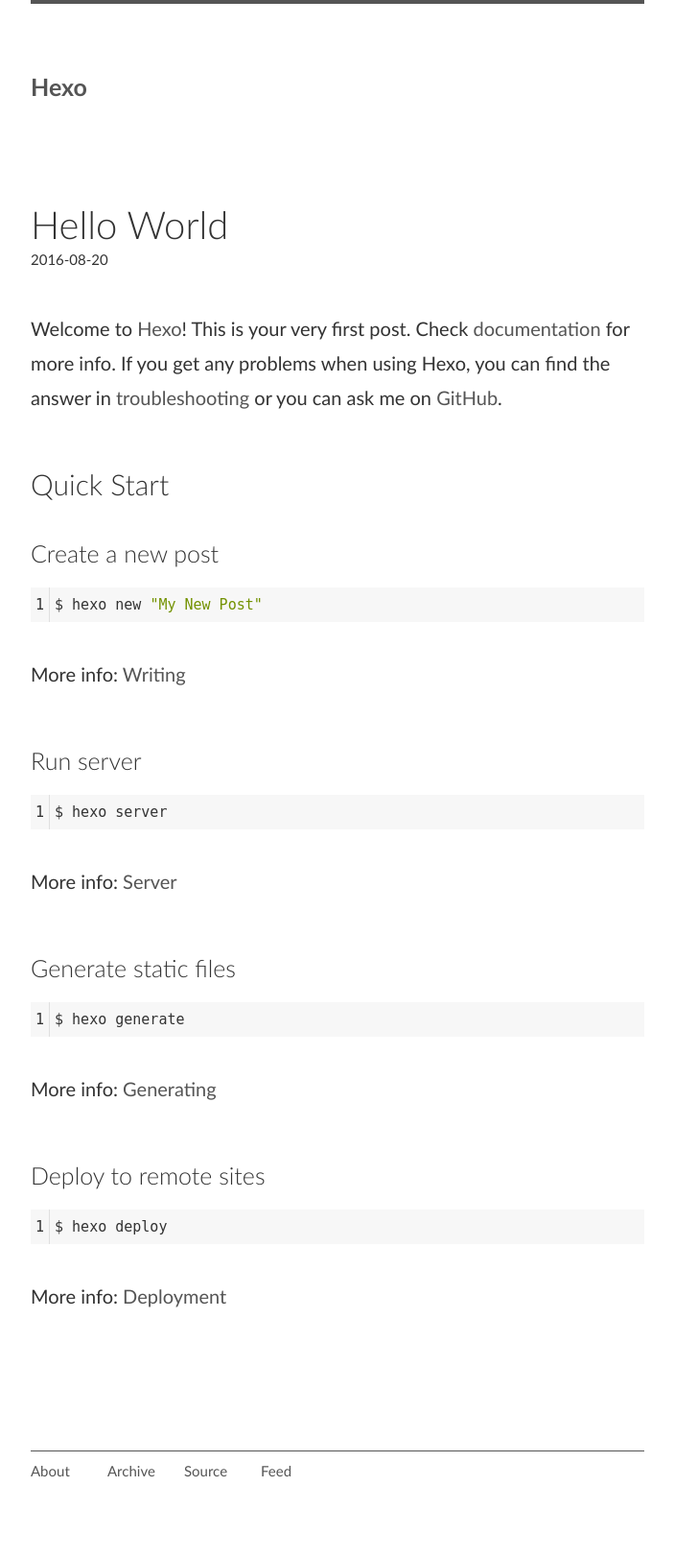
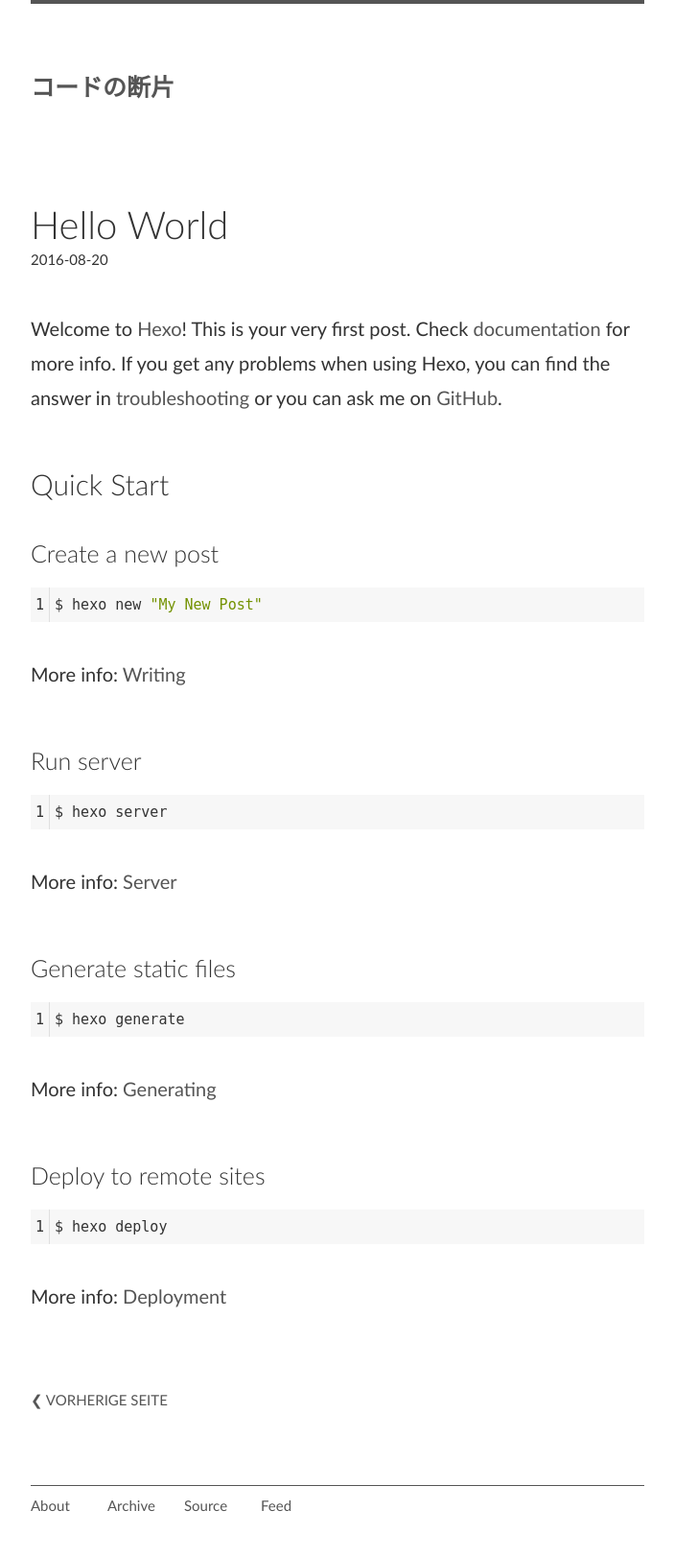
Before and after one commit to hikof/hikof.github.io, a plain HTML site: page 2016/08/20/hello-world/index.html in a window 1280 px wide. Shown: the whole page at 96% size, without its empty margins (160-863 px from the left). Drawn offline with Linux system fonts and the light colour scheme; a web font is replaced by a local one.

Commit message:
Site updated: 2016-08-20 19:16:36

```diff
--- a/2016/08/20/hello-world/index.html
+++ b/2016/08/20/hello-world/index.html
@@ -1,4 +1,4 @@
-<!DOCTYPE html><html lang="en"><head><meta charset="utf-8"><meta http-equiv="X-UA-Compatible" content="IE=edge,chrome=1"><meta name="viewport" content="width=device-width, initial-scale=1, maximum-scale=1"><meta name="author" content="John Doe"><meta name="description"><title>Hello World &mdash;&nbsp;Hexo</title><link href="/favicon.png" rel="icon"><link rel="alternate" href="/rss2.xml" title="config.title" type="application/rss2.xml"><link rel="stylesheet" href="/css/app.css"></head><body><div class="site-page"><header class="site-header"><div class="site-masthead"><h1 class="site__title"><a href="/">Hexo</a></h1><p class="site__subtitle"></p></div></header><section class="site-body"><article class="post"><h2 class="post__title">Hello World</h2><div class="post__meta"><span class="post__date">2016-08-20</span></div><div class="post__body"><p>Welcome to <a href="https://hexo.io/">Hexo</a>! This is your very first post. Check <a href="https://hexo.io/docs/">documentation</a> for more info. If you get any problems when using Hexo, you can find the answer in <a href="https://hexo.io/docs/troubleshooting.html">troubleshooting</a> or you can ask me on <a href="https://github.com/hexojs/hexo/issues">GitHub</a>.</p>
+<!DOCTYPE html><html lang="en"><head><meta charset="utf-8"><meta http-equiv="X-UA-Compatible" content="IE=edge,chrome=1"><meta name="viewport" content="width=device-width, initial-scale=1, maximum-scale=1"><meta name="author" content="hikof"><meta name="description"><title>Hello World &mdash;&nbsp;コードの断片</title><link href="/favicon.png" rel="icon"><link rel="alternate" href="/rss2.xml" title="config.title" type="application/rss2.xml"><link rel="stylesheet" href="/css/app.css"></head><body><div class="site-page"><header class="site-header"><div class="site-masthead"><h1 class="site__title"><a href="/">コードの断片</a></h1><p class="site__subtitle"></p></div></header><section class="site-body"><article class="post"><h2 class="post__title">Hello World</h2><div class="post__meta"><span class="post__date">2016-08-20</span></div><div class="post__body"><p>Welcome to <a href="https://hexo.io/">Hexo</a>! This is your very first post. Check <a href="https://hexo.io/docs/">documentation</a> for more info. If you get any problems when using Hexo, you can find the answer in <a href="https://hexo.io/docs/troubleshooting.html">troubleshooting</a> or you can ask me on <a href="https://github.com/hexojs/hexo/issues">GitHub</a>.</p>
 <h2 id="Quick-Start"><a href="#Quick-Start" class="headerlink" title="Quick Start"></a>Quick Start</h2><h3 id="Create-a-new-post"><a href="#Create-a-new-post" class="headerlink" title="Create a new post"></a>Create a new post</h3><figure class="highlight bash"><table><tr><td class="gutter"><pre><div class="line">1</div></pre></td><td class="code"><pre><div class="line">$ hexo new <span class="string">"My New Post"</span></div></pre></td></tr></table></figure>
 <p>More info: <a href="https://hexo.io/docs/writing.html">Writing</a></p>
 <h3 id="Run-server"><a href="#Run-server" class="headerlink" title="Run server"></a>Run server</h3><figure class="highlight bash"><table><tr><td class="gutter"><pre><div class="line">1</div></pre></td><td class="code"><pre><div class="line">$ hexo server</div></pre></td></tr></table></figure>
@@ -7,4 +7,4 @@
 <p>More info: <a href="https://hexo.io/docs/generating.html">Generating</a></p>
 <h3 id="Deploy-to-remote-sites"><a href="#Deploy-to-remote-sites" class="headerlink" title="Deploy to remote sites"></a>Deploy to remote sites</h3><figure class="highlight bash"><table><tr><td class="gutter"><pre><div class="line">1</div></pre></td><td class="code"><pre><div class="line">$ hexo deploy</div></pre></td></tr></table></figure>
 <p>More info: <a href="https://hexo.io/docs/deployment.html">Deployment</a></p>
-</div></article><nav class="pagination"></nav></section><footer class="site-footer"><nav class="footer-nav"><ul class="footer-nav__items"><li class="footer-nav__item"><a href="/about">About</a></li><li class="footer-nav__item"><a href="/archives">Archive</a></li><li class="footer-nav__item"><a href="http://github.com/widatama/hexo-jade-starter">Source</a></li><li class="footer-nav__item"><a href="/rss2.xml">Feed</a></li></ul></nav></footer></div></body></html>
+</div></article><nav class="pagination"><a href="/2016/08/20/laravel5-my-post/" title="laravel5-my-post" class="entry-pagination__link entry-pagination__link--prev">&#10094; Vorherige Seite</a></nav></section><footer class="site-footer"><nav class="footer-nav"><ul class="footer-nav__items"><li class="footer-nav__item"><a href="/about">About</a></li><li class="footer-nav__item"><a href="/archives">Archive</a></li><li class="footer-nav__item"><a href="http://github.com/widatama/hexo-jade-starter">Source</a></li><li class="footer-nav__item"><a href="/rss2.xml">Feed</a></li></ul></nav></footer></div></body></html>
```
Also changed, not shown: 2016/08/20/laravel5-my-post/index.html (added, +2 -0 lines), archives/2016/08/index.html (+1 -1 lines), archives/2016/index.html (+1 -1 lines), archives/index.html (+1 -1 lines), index.html (+1 -1 lines), tags/laravel5/index.html (added, +1 -0 lines).
